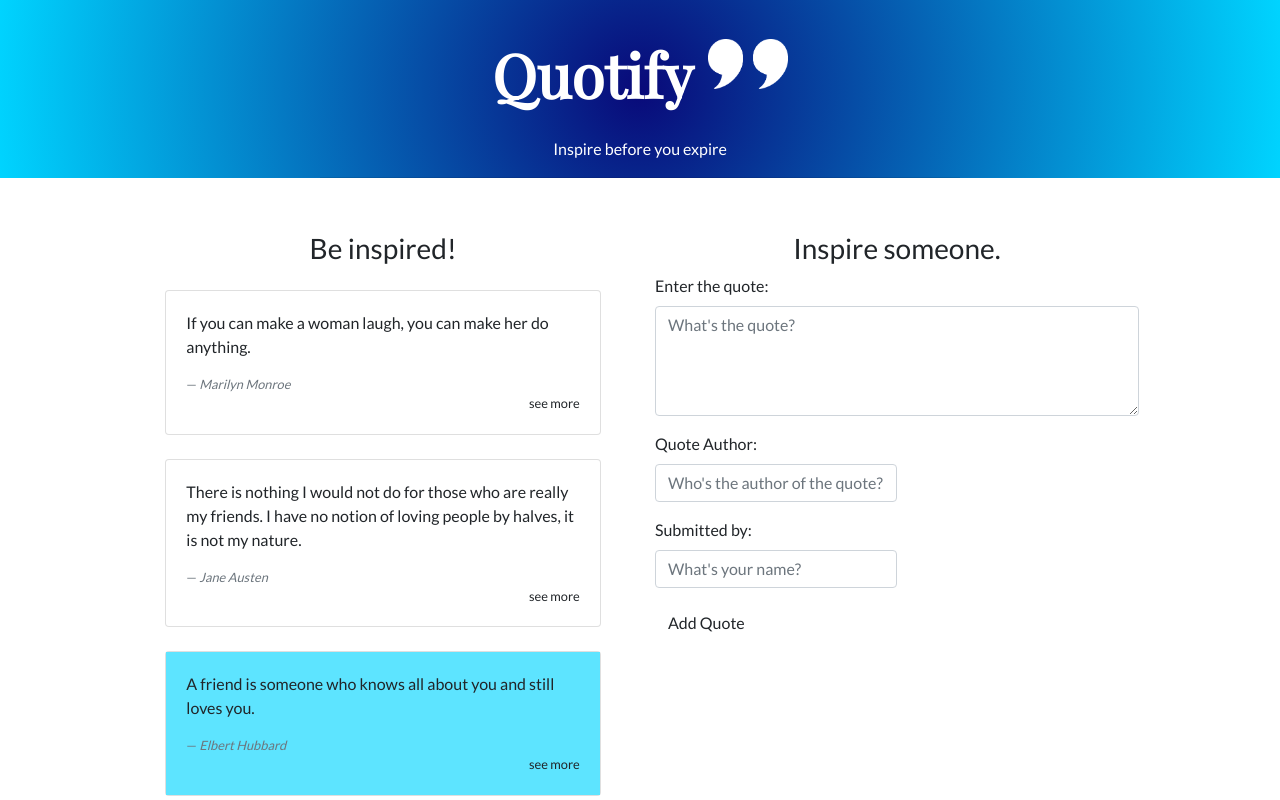
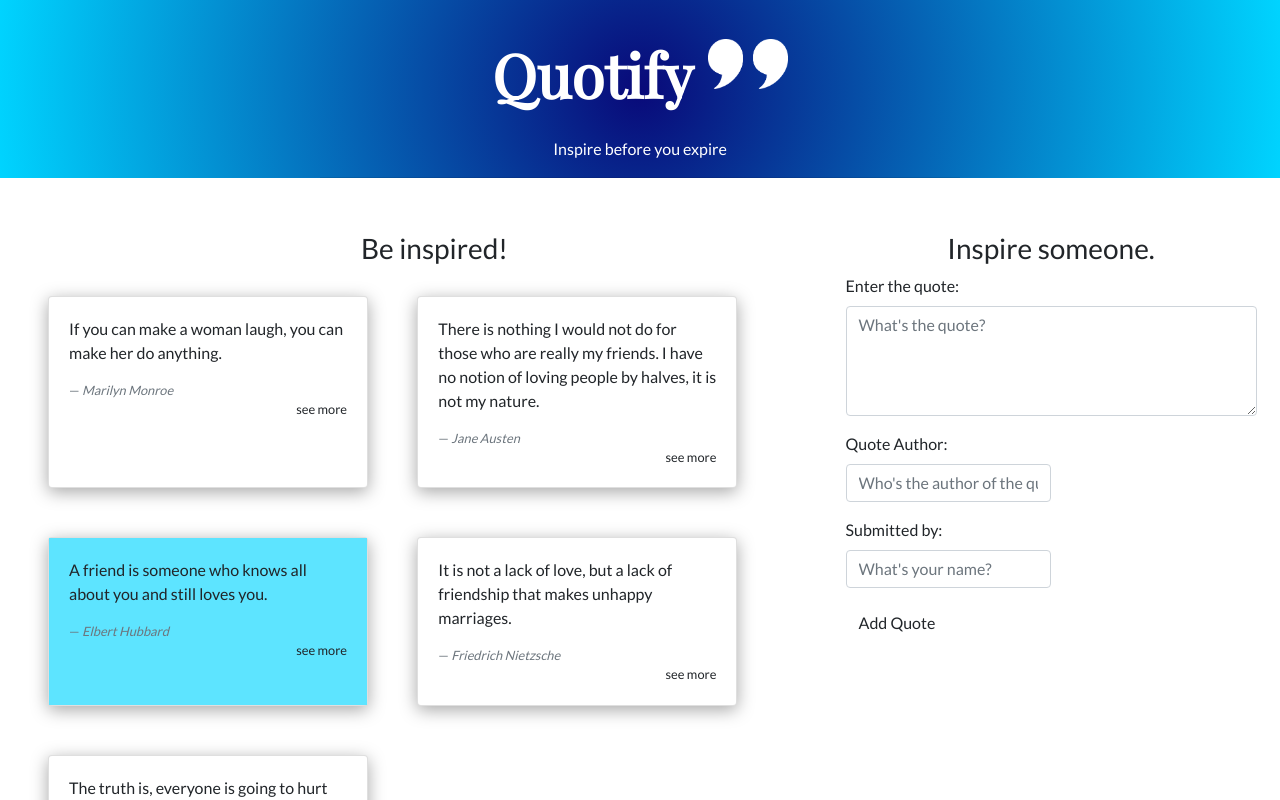
Before and after one commit to lornakamau/Quotify, an Angular app: page / in a window 1280 px wide. Shown: the top 800 px of the page. Built offline with nearby package versions, Linux system fonts and the light colour scheme.

Commit message:
add code to allow cards to display side by side

```diff
--- a/src/app/components/quotify/quotify.component.css
+++ b/src/app/components/quotify/quotify.component.css
@@ -23,11 +23,8 @@ h1{
 .row{
   padding: 3%;
 }
-.col-md-1{
+.col-sm-4, .col-sm-8{
   padding: 0;
-}
-.col-md-5{
-  padding-bottom: 3%;
 }
 .blockquote {
   font-size: 1rem;
@@ -36,5 +33,16 @@ button{
 padding: 2px;
 }
 .card{
-  margin:5%;
+  margin:3%;
+  width: 20rem;
+  transform: translateY(-3px);
+  box-shadow: 0 4px 17px rgba(0, 0, 0, 0.35);
+  transition: all 0.2s ease-in-out;
 }
+.card:hover{
+  transform: translateY(-7px);
+}
+.cards{ /*allows for cards to append side by side*/
+  display: flex;
+  flex-wrap: wrap;
+}
--- a/src/app/components/quotify/quotify.component.html
+++ b/src/app/components/quotify/quotify.component.html
@@ -4,11 +4,11 @@
         <p class="text-center">Inspire before you expire</p>
         <hr style="width: 50%;">
     </div>
-    <div class="row">
-        <div class="col-md-1"></div>
-        <div class="col-md-5">
+      <div class="row">
+        <div class="col-sm-8">
           <h3 class="text-center" >Be inspired!</h3>
-            <div class="card" *ngFor='let quote of quotes; let i= index'>
+            <div class="cards">
+              <div class="card" *ngFor='let quote of sortQuotes let i= index'>
                 <div class="card-body" appHighlightQuote *ngIf="highlightHighest() === quote.upVote && quote.upVote > 0">
                   <blockquote class="blockquote mb-0">
                     <p>{{quote.quote}}</p>
@@ -25,11 +25,11 @@
                 </div>
                 <app-quote-details *ngIf='quote.showDetails' [quote]='quote' (deleteQuote) ='quoteDeleted($event,i)'></app-quote-details>
             </div>
+            </div>
         </div>
-        <div class="col-md-5">
+        <div class="col-sm-4">
           <h3 class="text-center">Inspire someone.</h3>
             <app-quote-form (addQuote)="addNewQuote($event)" ></app-quote-form>
         </div>
-        <div class="col-md-1"></div>
     </div>
 </div>
--- a/src/app/components/quotify/quotify.component.ts
+++ b/src/app/components/quotify/quotify.component.ts
@@ -44,6 +44,12 @@ export class QuotifyComponent implements OnInit {
     return highestUpVote;
   }
 
+  get sortQuotes() {
+    return this.quotes.sort((a, b) => {
+      return <any>new Date(b.submissionDate) - <any>new Date(a.submissionDate);
+    });
+  }
+
   addNewQuote(quote){
     this.quotes.unshift(quote)
   }
```
